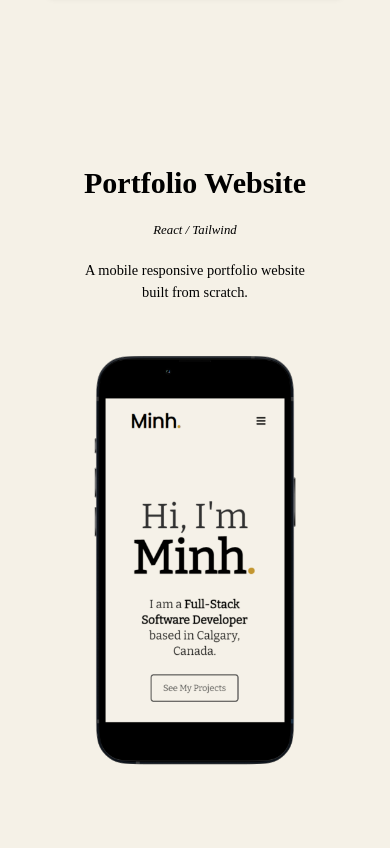
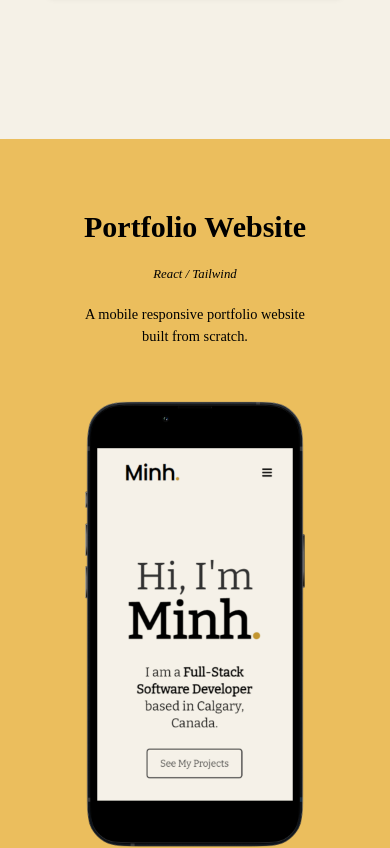
Before and after one commit to minhvo1/portfolio, a React (Create React App) app: page / in a window 390 px wide. Shown: the part 3880-4728 px from the top of the page. Built offline with nearby package versions, Linux system fonts and the light colour scheme.

Commit message:
fix fonts

```diff
--- a/src/Components/Projects.js
+++ b/src/Components/Projects.js
@@ -89,7 +89,7 @@
             </div>
           </div>
           {/* Project 3 */}
-          <div className="project h-[40rem] w-[85%] bg-transparent flex flex-row justify-between items-center px-12 md:px-20 mt-16 hover:bg-[#ebbe5d] hover:shadow-md transition-color ease-in-out duration-300">
+          <div className="project project-website h-[40rem] w-[85%] bg-transparent flex flex-row justify-between items-center px-12 md:px-20 mt-16 hover:bg-[#ebbe5d] hover:shadow-md transition-color ease-in-out duration-300">
             <div
               data-aos="fade-up"
               data-aos-offset="100"
--- a/src/index.css
+++ b/src/index.css
@@ -241,9 +241,14 @@
     object-fit: cover;
   }
 
+  .project-website {
+    height: 50rem;
+  }
+
   .project-img-website-fit {
-    max-height: 450px !important;
+    max-height: 490px !important;
     object-fit: cover;
+
   }
 
 
```
